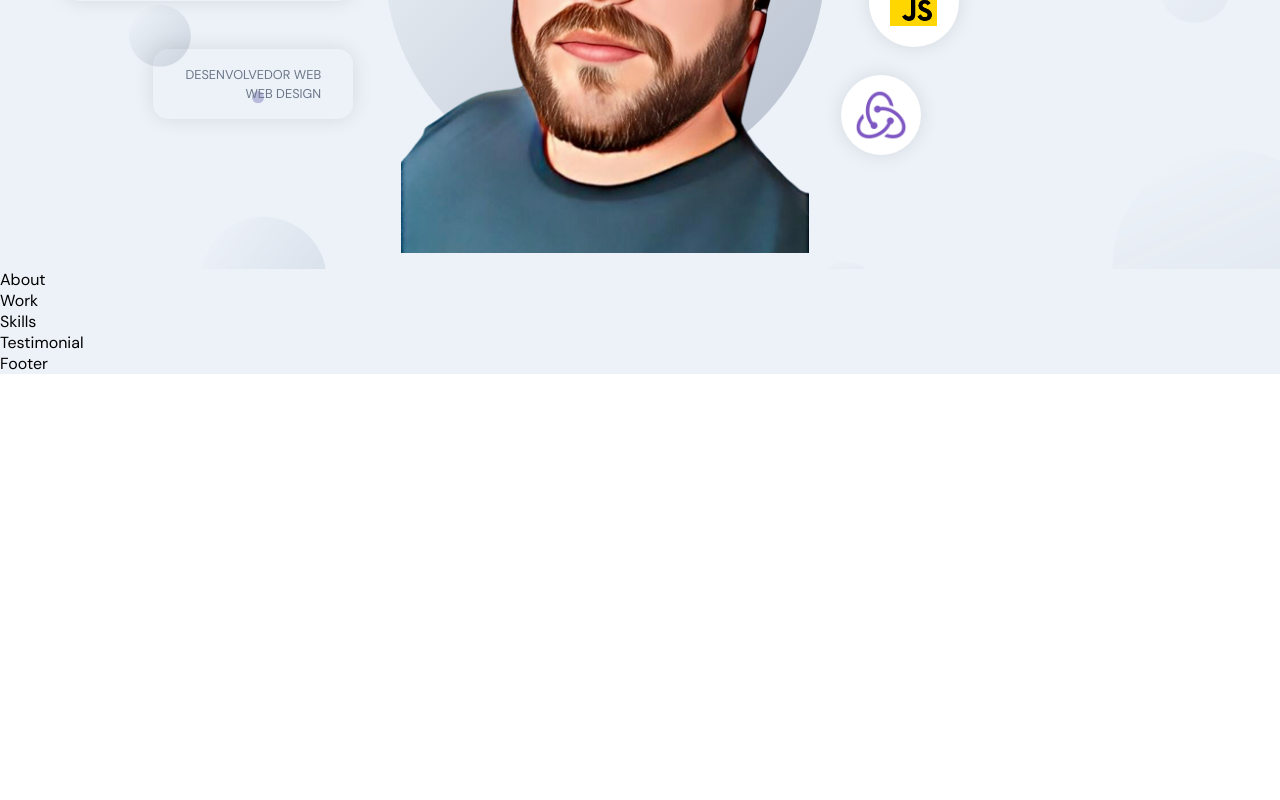
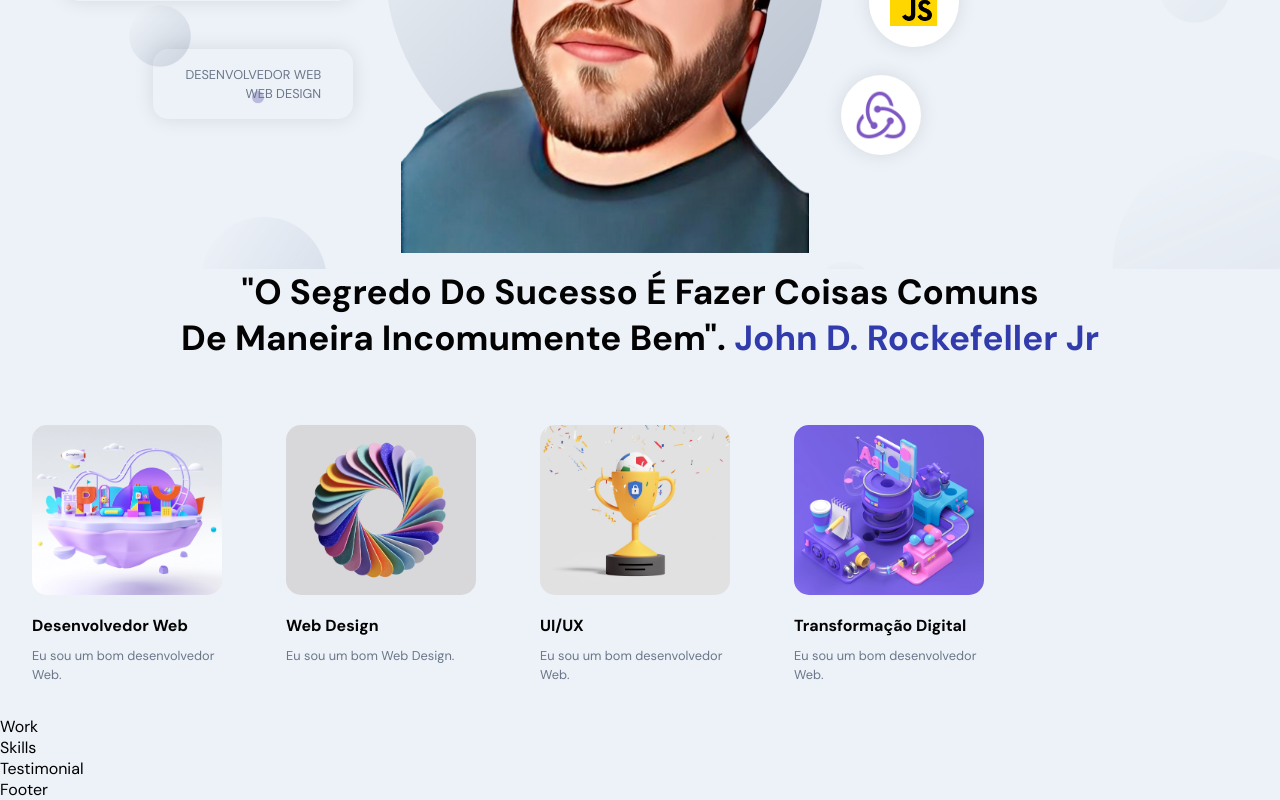
Before and after one commit to DanielEgiidio/portfolio_de, a React (Create React App) app in the folder frontend_react/: page / in a window 1280 px wide. Shown: the part 380-1180 px from the top of the page. Before the commit the page ends 800 px from the top, so only its background shows below. Built offline with nearby package versions, Linux system fonts and the light colour scheme.

Commit message:
Setup da sessão About

```diff
--- a/frontend_react/src/container/About/About.jsx
+++ b/frontend_react/src/container/About/About.jsx
@@ -1,8 +1,62 @@
-import React from "react";
+import React, { useState, useEffect } from "react";
+import { motion } from "framer-motion";
+
+import { images } from "../../constants";
+
 import "./About.scss";
 
+const abouts = [
+  {
+    title: "Desenvolvedor Web",
+    description: "Eu sou um bom desenvolvedor Web.",
+    imgUrl: images.about01,
+  },
+  {
+    title: "Web Design",
+    description: "Eu sou um bom Web Design.",
+    imgUrl: images.about02,
+  },
+  {
+    title: "UI/UX",
+    description: "Eu sou um bom desenvolvedor Web.",
+    imgUrl: images.about03,
+  },
+  {
+    title: "Transformação Digital",
+    description: "Eu sou um bom desenvolvedor Web.",
+    imgUrl: images.about04,
+  },
+];
+
 const About = () => {
-  return <div>About</div>;
+  return (
+    <>
+      <h2 className="head-text" style={{ fontSize: 35 }}>
+        "O segredo do sucesso é fazer coisas comuns <br />
+        de maneira incomumente bem". <span>John D. Rockefeller Jr</span>
+      </h2>
+
+      <div className="app__profiles">
+        {abouts.map((about, index) => (
+          <motion.div
+            whileInView={{ opacity: 1 }}
+            whileHover={{ scale: 1.1 }}
+            transition={{ duration: 0.5, type: "tween" }}
+            className="app__profile-item"
+            key={about.title + index}
+          >
+            <img src={about.imgUrl} alt={about.title} />
+            <h2 className="bold-text" style={{ marginTop: 20 }}>
+              {about.title}
+            </h2>
+            <p className="p-text" style={{ marginTop: 10 }}>
+              {about.description}
+            </p>
+          </motion.div>
+        ))}
+      </div>
+    </>
+  );
 };
 
 export default About;
--- a/frontend_react/src/container/About/About.scss
+++ b/frontend_react/src/container/About/About.scss
@@ -0,0 +1,42 @@
+.app__about {
+    flex: 1;
+    width: 100%;
+    flex-direction: column;
+}
+
+
+.app__profiles {
+    display: flex;
+    justify-items: center;
+    align-items: flex-start;
+    flex-wrap: wrap;
+    margin-top: 2rem;
+}
+
+.app__profile-item {
+    width: 190px;
+    display: flex;
+    justify-items: flex-start;
+    align-items: flex-start;
+    flex-direction: column;
+    margin: 2rem;
+
+    img {
+        width: 100%;
+        height: 170px;
+        border-radius: 15px;
+        object-fit: cover;
+    }
+
+    @media screen and (min-width: 2000px) {
+        width: 370px;
+        margin: 2rem 4rem;
+
+
+        img {
+            height: 320px;
+        }
+
+    }
+
+}
```
